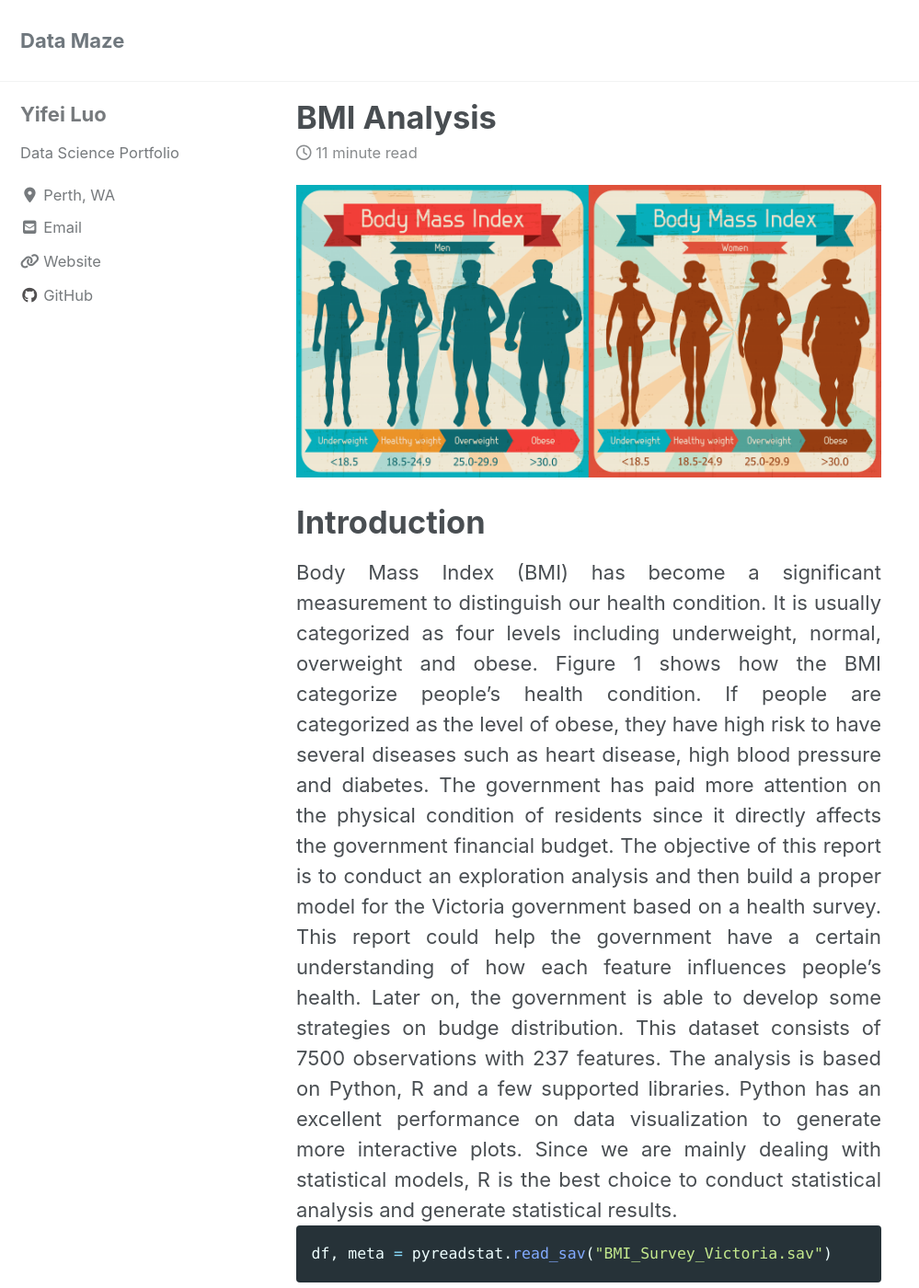
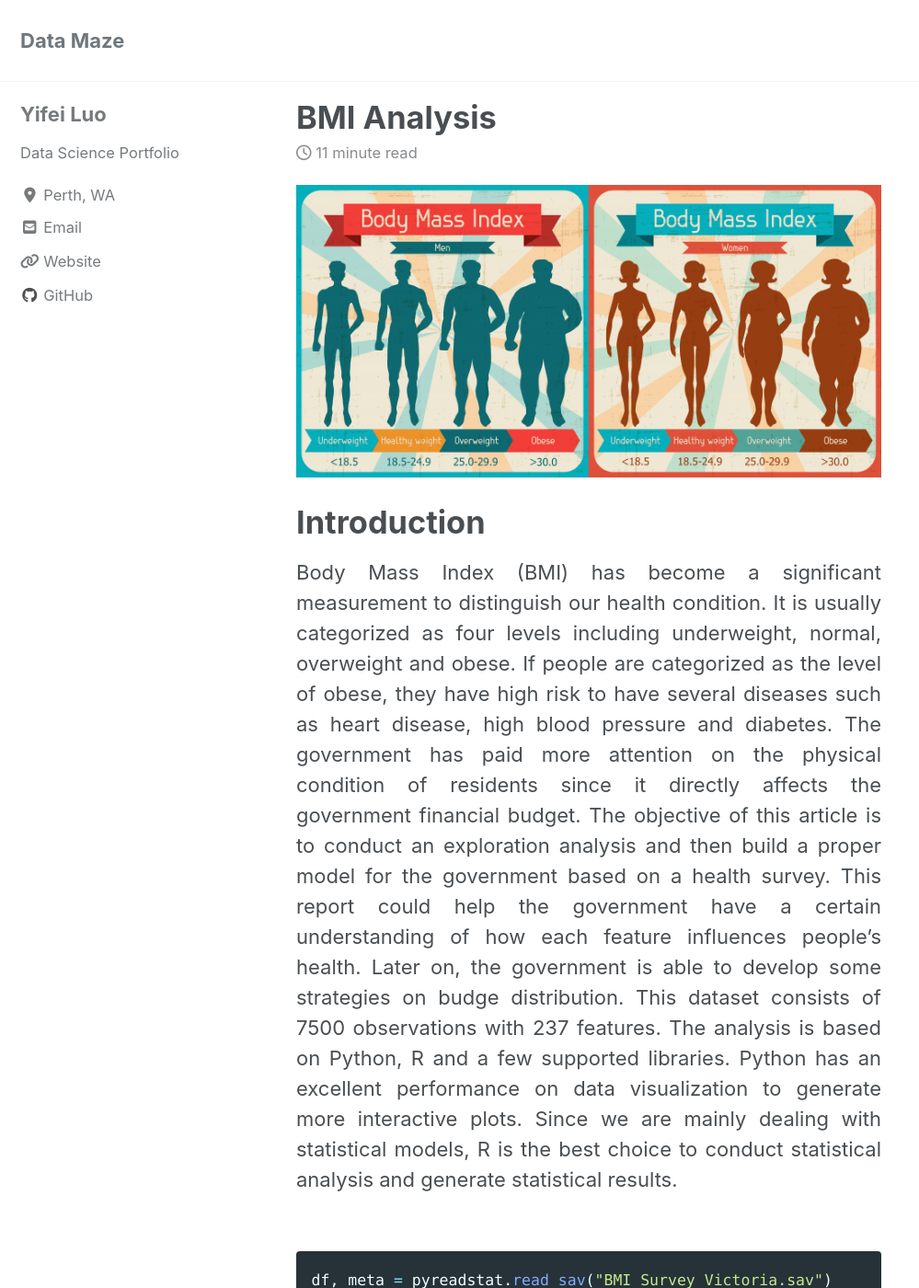
Before and after one commit to learn2gether/learn2gether.github.io, a Jekyll site: the page built from _posts/2018-03-01-BMI.md, in a window 1280 px wide and 1400 px high. Shown: the whole window at 92% size, without its empty margins (0-999 px from the left). Built offline with Jekyll 4.4.1, drawn with Linux system fonts in a browser that asks for light colours; cached includes are drawn as plain includes; nearby versions of some CDN libraries; some of the changed text lies outside the part shown.

Commit message:
modify bmi analysis

````diff
--- a/_posts/2018-03-01-BMI.md
+++ b/_posts/2018-03-01-BMI.md
@@ -11,8 +11,8 @@
 <br />
 
 # Introduction
-<div style="text-align: justify"> Body Mass Index (BMI) has become a significant measurement to distinguish our health condition. It is usually categorized as four levels including underweight, normal, overweight and obese. Figure 1 shows how the BMI categorize people’s health condition. If people are categorized as the level of obese, they have high risk to have several diseases such as heart disease, high blood pressure and diabetes. The government has paid more attention on the physical condition of residents since it directly affects the government financial budget. The objective of this report is to conduct an exploration analysis and then build a proper model for the Victoria government based on a health survey. This report could help the government have a certain understanding of how each feature influences people’s health. Later on, the government is able to develop some strategies on budge distribution. This dataset consists of 7500 observations with 237 features. The analysis is based on Python, R and a few supported libraries. Python has an excellent performance on data visualization to generate more interactive plots. Since we are mainly dealing with statistical models, R is the best choice to conduct statistical analysis and generate statistical results. </div>
-
+<div style="text-align: justify"> Body Mass Index (BMI) has become a significant measurement to distinguish our health condition. It is usually categorized as four levels including underweight, normal, overweight and obese. If people are categorized as the level of obese, they have high risk to have several diseases such as heart disease, high blood pressure and diabetes. The government has paid more attention on the physical condition of residents since it directly affects the government financial budget. The objective of this article is to conduct an exploration analysis and then build a proper model for the government based on a health survey. This report could help the government have a certain understanding of how each feature influences people’s health. Later on, the government is able to develop some strategies on budge distribution. This dataset consists of 7500 observations with 237 features. The analysis is based on Python, R and a few supported libraries. Python has an excellent performance on data visualization to generate more interactive plots. Since we are mainly dealing with statistical models, R is the best choice to conduct statistical analysis and generate statistical results. </div>
+<br />
 
 ```python
 df, meta = pyreadstat.read_sav("BMI_Survey_Victoria.sav")
@@ -21,7 +21,7 @@
 ```python
 df.head()
 ```
-
+<br />
 <div>
 <style scoped>
     .dataframe tbody tr th:only-of-type {
@@ -1483,6 +1483,7 @@
   </tbody>
 </table>
 </div>
+<br />
 
 # Data Exploration
 <div style="text-align: justify"> There are 237 features for each observation, and we are not going to use all of them. Therefore, I go through each of them to select some features. The following figure shows all selected features with their descriptions.</div>
@@ -1491,47 +1492,62 @@
 <br />
 
 # Handling Missing Values
+
+<br />
+
 ```python
 selectedDf = df[['ik_','bs_2','sex','dr_','di_','cx_','in_','io_','ix_'
    ,'se_','height','weight','bmi','bmirange','urbrur','incgrp','smoker','dwell','educ']]
 msno.bar(selectedDf)
 ```
+<br />
+
 ![alt text](https://learn2gether.github.io/images/posts/bmi/missing_values.png "Missing Values")
 <br />
 
 <div style="text-align: justify"> There are 66 interviewees who do not provide their statistics for height, and 195 interviewees who do not provide their weights. By further investigation, we can find that once interviewees do not provide either their height or weight, the value of bmi will be filled by zero. Then, we cannot categorize their health level. Therefore, we should remove these samples.</div>
+<br />
 
 ```python
 selectedDf = selectedDf[selectedDf['bmi']!=0]
 ```
 
+<br />
+
 # Handling Outliers
 
 <div style="text-align: justify"> An outlier refers to an instance has a huge difference compared to the majority of samples, which can be considered as an anomaly. Outliers also can be caused by manual input error. The most common approach is to remove them since they are not representative. The following figure shows that there are 33 outliers in the feature of the age, and its value is 999. It is impossible that a person has an age of 999, which should be caused by manual input error. Therefore, we need to remove this instance. </div>
+<br />
 
 ```python
 plt.figure(figsize=(16,2))
 sns.boxplot(selectedDf['bs_2'],orient='h')
 ```
+<br />
+
 ![alt text](https://learn2gether.github.io/images/posts/bmi/outliers.png "Outliers")
 <br />
 
 <div style="text-align: justify"> We have 27 observations with a BMI of either under 15 or over 50 (the lowest observed BMI is 10.96, and the highest one is 64.58). While these values may truly reflect the variation in our sample, they could be outliers due to measurement errors. </div>
+<br />
 
 ```python
 plt.figure(figsize=(16,2))
 sns.boxplot(selectedDf['bmi'],orient='h')
 ```
+<br />
 ![alt text](https://learn2gether.github.io/images/posts/bmi/outliers_bmi.png "Outliers BMI")
 <br />
 
 ```python
 cleanDf = selectedDf[~((selectedDf['bmi']>50)|(selectedDf['bmi']<15))]
 ```
+<br />
 
 # Exploratory Data Analysis
 
 <div style="text-align: justify"> The following analysis is based on feature-selected data. The following figure reflects the distribution of class variable. By observing the whole sample population, we can see that the majority of people has a health condition considered as normal. There are 32% of interviewees are considered as overweight, and 16% of interviewees are considered as obese. There are only 3% of people considered as underweight. There are 51% of interviewees who may not be healthy, which may be caused by their lifestyles and eating habits. </div>
+<br />
 
 ```python
 plt.figure(figsize=(9,6))
@@ -1546,6 +1562,7 @@
             ha="center")
 plt.show()
 ```
+<br />
 
 ![alt text](https://learn2gether.github.io/images/posts/bmi/bmi_groups.png "BMI Groups")
 <br />
@@ -1554,6 +1571,7 @@
 ## Height, Weight and BMI
 
 <div style="text-align: justify"> We cluster each observation based on weight and height, and it seems to reflect that the health condition has a closed correlation with the weight. </div>
+<br />
 
 ```python
 def healthy(x):
@@ -1571,7 +1589,7 @@
 ```python
 sns.lmplot(data=cleanDf,x="weight",y="height",fit_reg=False,hue="Health",aspect=2)
 ```
-
+<br />
 ![alt text](https://learn2gether.github.io/images/posts/bmi/cluster.png "clusters BMI")
 <br />
 
@@ -1580,7 +1598,7 @@
 sns.violinplot(data=cleanDf,y="bmi",x="Health",hue="sex",color="Red")
 plt.show()
 ```
-
+<br />
 ![alt text](https://learn2gether.github.io/images/posts/bmi/bmi_health_condition.png "BMI vs. Health Condition")
 <br />
 
@@ -1589,6 +1607,7 @@
 ## Gender
 
 <div style="text-align: justify"> By comparing the health status of both male and female, there are more males who are considered as unhealthy (overweight and obese), which may reflect that females pay more attention on their health. The following figure also shows that there are more female observations considered as underweight. </div>
+<br />
 
 ```python
 fig = plt.figure(figsize=(20,8))
@@ -1638,13 +1657,15 @@
 ax2.text(0,0,'Male',size=20,color='#1fa774',horizontalalignment='center',weight='bold')
 ```
 
+<br />
 ![alt text](https://learn2gether.github.io/images/posts/bmi/gender.png "Gender")
 <br />
 
 ## Geographic Analysis
 
 <div style="text-align: justify"> According to the following analysis, we can visualize the number of obese people in each suburb. I scale
-up based on the count since the maximum number is 27. The reason is that our sample population is not sufficient. The geographic visualization works well on a large population, which could help us find whether some suburbs have a relatively large proportion of obese people.
+up based on the count since the maximum number is 27. The reason is that our sample population is not sufficient. The geographic visualization works well on a large population, which could help us find whether some suburbs have a relatively large proportion of obese people. </div>
+<br />
 
 ![alt text](https://learn2gether.github.io/images/posts/bmi/geoMaps.png "Geo Maps")
 <br />
````
